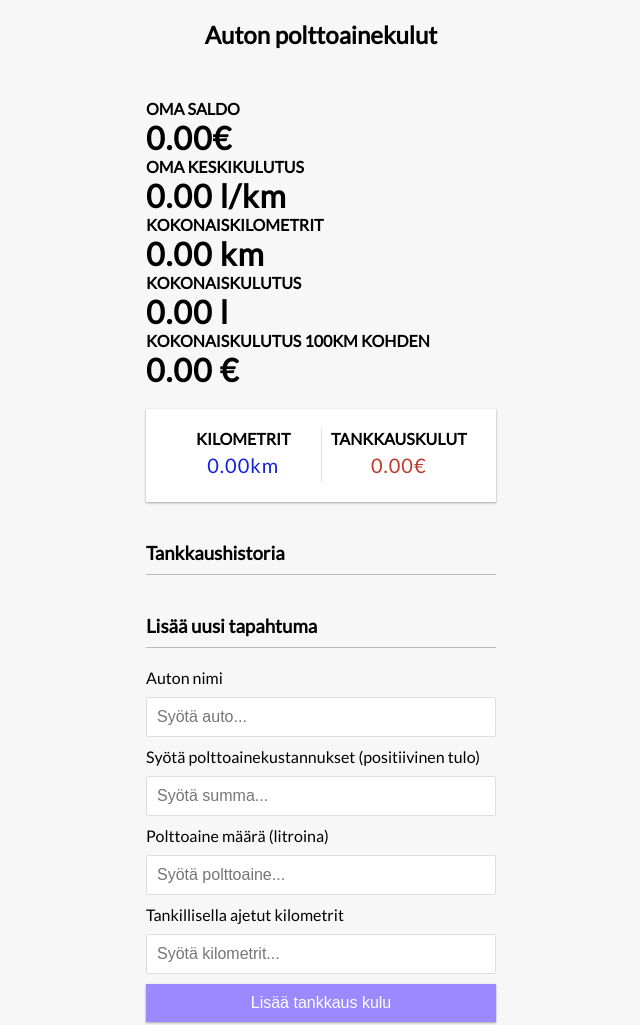
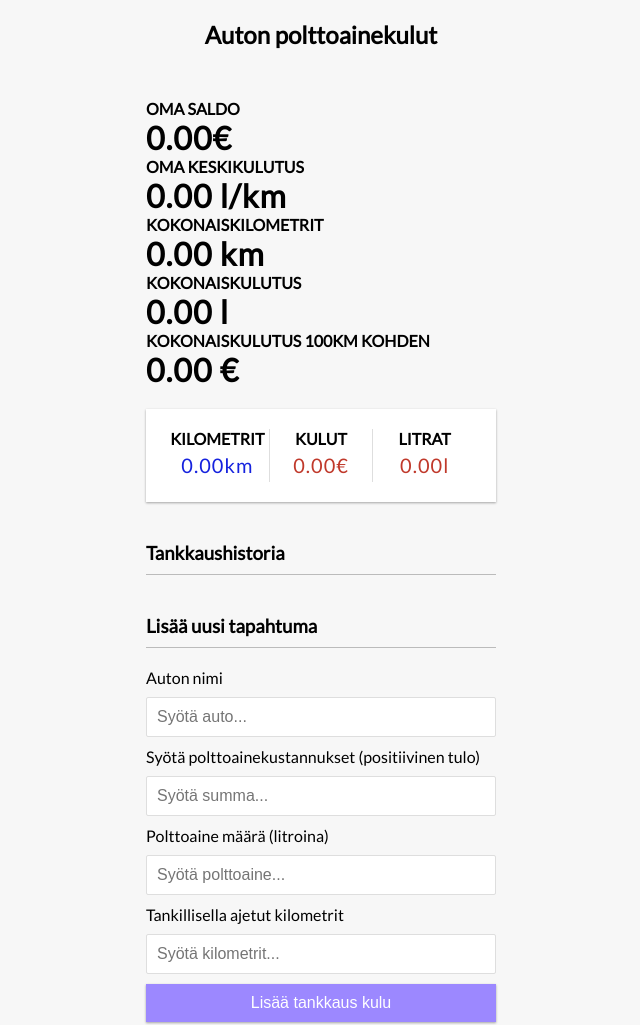
Before and after one commit to jennypol/Selainohjelmoinnin_harjoitusty-, a plain HTML site: page index.html in a window 1280 px wide. Shown: the whole page, without its empty margins (319-959 px from the left). Drawn offline with Linux system fonts and the light colour scheme.

Commit message:
Lisätty litrat

```diff
--- a/App.css
+++ b/App.css
@@ -56,6 +56,10 @@ h4 {
 
 .inc-exp-container > div:first-of-type {
   border-right: 1px solid #dedede;
+}
+
+.inc-exp-container > div:last-of-type {
+  border-left: 1px solid #dedede;
 }
 
 .money {
--- a/index.html
+++ b/index.html
@@ -29,8 +29,12 @@
           <p id="money-plus" class="money plus">+0.00km</p>
         </div>
         <div>
-          <h4>Tankkauskulut</h4>
-          <p id="money-minus" class="money minus">0.00km</p>
+          <h4>Kulut</h4>
+          <p id="money-minus" class="money minus">0.00€</p>
+        </div>
+        <div>
+          <h4>Litrat</h4>
+          <p id="money-plus" class="money minus">0.00l</p>
         </div>
       </div>
 
```
